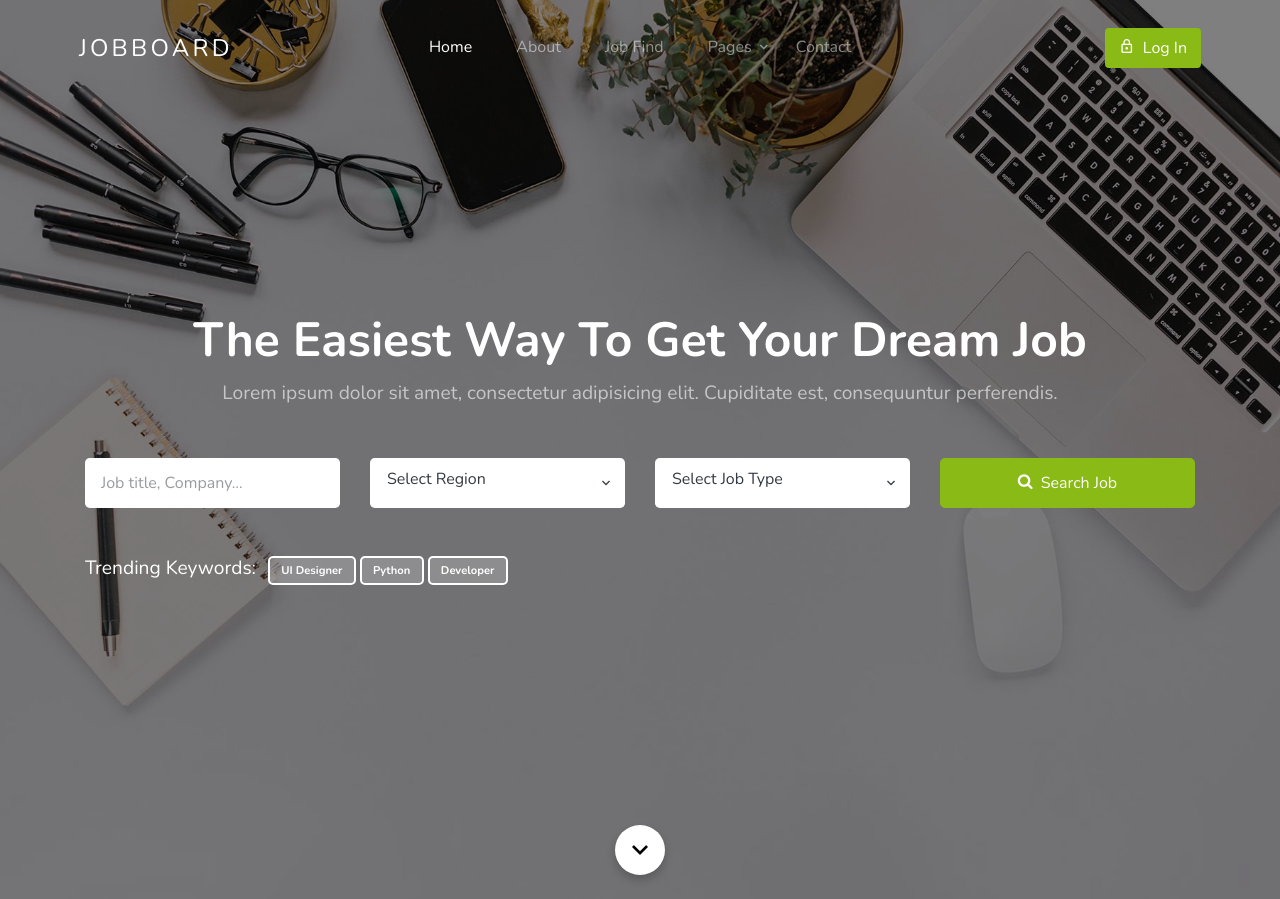
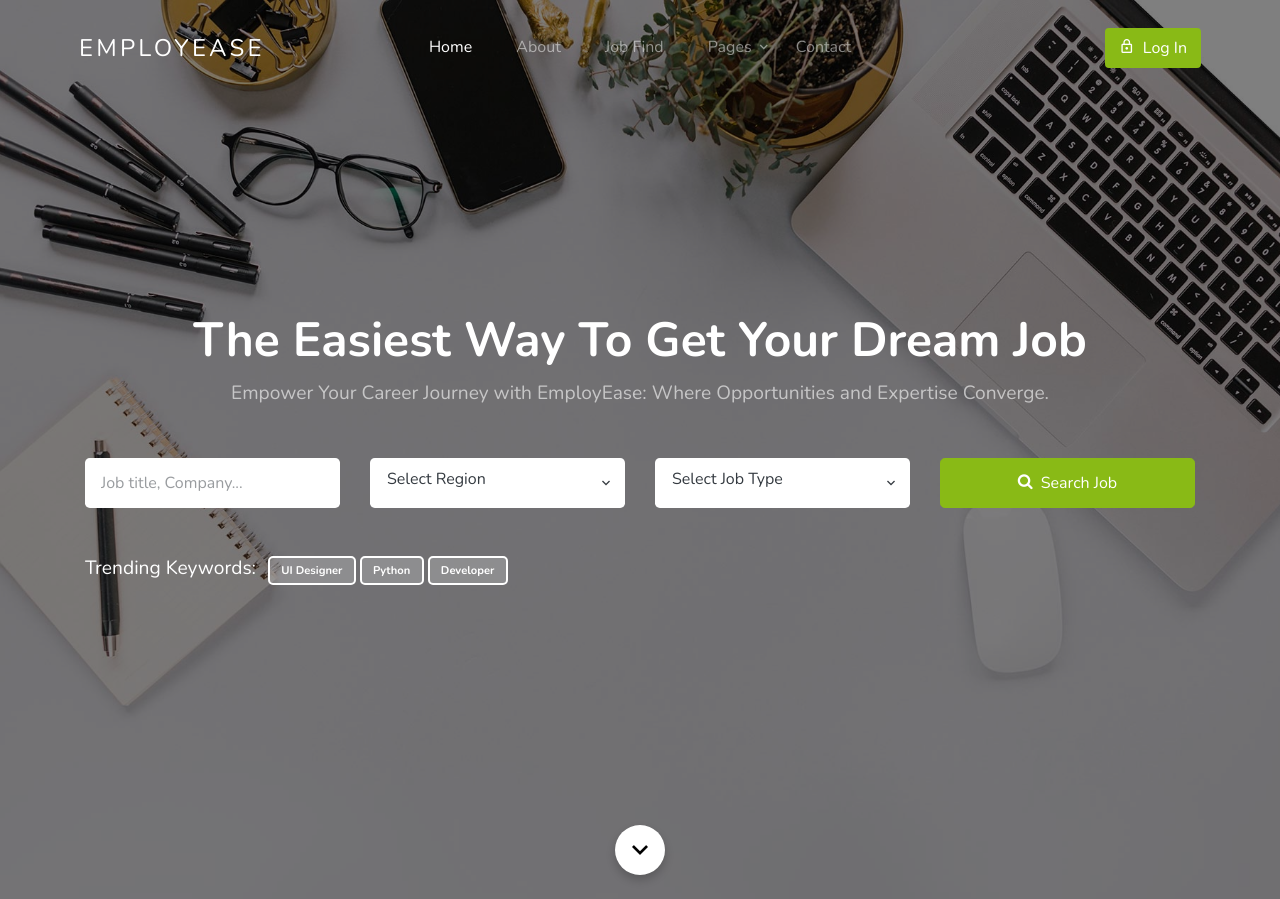
Before and after one commit to WeeklySorcery/Python-Portal, a Django app: page / in a window 1280 px wide. Shown: the top 899 px of the page. Run offline with Django 4.2, Linux system fonts and the light colour scheme; some libraries are stand-ins or nearby versions; some web fonts are replaced.

Commit message:
employease.png

```diff
--- a/jobPortal/website/templates/base/admin_nav.html
+++ b/jobPortal/website/templates/base/admin_nav.html
@@ -1,6 +1,8 @@
+{% load static %}
+
 <nav class="sb-topnav navbar navbar-expand navbar-dark bg-dark">
     <!-- Navbar Brand-->
-    <a class="navbar-brand ps-3" href="index.html">Start Bootstrap</a>
+    <a class="navbar-brand ps-3" href="index.html"><img src="{%static 'website/images/employ.png'%}" alt="EmployEase" style="border-radius:10px; padding:5px;" class="img-fluid"></a>
     <!-- Sidebar Toggle-->
     <button class="btn btn-link btn-sm order-1 order-lg-0 me-4 me-lg-0" id="sidebarToggle" href="#!"><i class="fas fa-bars"></i></button>
     <!-- Navbar Search-->
--- a/jobPortal/website/templates/base/navbar.html
+++ b/jobPortal/website/templates/base/navbar.html
@@ -2,7 +2,7 @@
     <header class="site-navbar mt-3">
         <div class="container-fluid">
           <div class="row align-items-center">
-            <div class="site-logo col-6"><a href="{% url 'home' %}">JobBoard</a></div>
+            <div class="site-logo col-6"><a href="{% url 'home' %}">EmployEase</a></div>
 
             <nav class="mx-auto site-navigation">
               <ul class="site-menu js-clone-nav d-none d-xl-block ml-0 pl-0">
--- a/jobPortal/website/templates/home.html
+++ b/jobPortal/website/templates/home.html
@@ -22,7 +22,7 @@
           <div class="col-md-12">
             <div class="mb-5 text-center">
               <h1 class="text-white font-weight-bold">The Easiest Way To Get Your Dream Job</h1>
-              <p>Lorem ipsum dolor sit amet, consectetur adipisicing elit. Cupiditate est, consequuntur perferendis.</p>
+              <p>Empower Your Career Journey with EmployEase: Where Opportunities and Expertise Converge.</p>
             </div>
             <form method="post" class="search-jobs-form">
               <div class="row mb-5">
```
Also changed, not shown: jobPortal/static/website/images/employ.png (added), jobPortal/static/website/images/employease.png (added).
